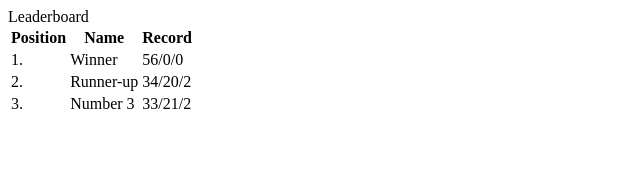
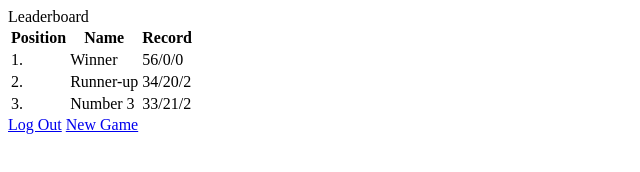
Before and after one commit to zach4ster/startup2.0, a plain HTML site: page HTML Files/leaderboard.html in a window 1280 px wide. Shown: the whole page, without its empty margins (0-640 px from the left). Drawn offline with Linux system fonts and the light colour scheme.

Commit message:
Added links between pages

```diff
--- a/HTML Files/leaderboard.html
+++ b/HTML Files/leaderboard.html
@@ -31,5 +31,9 @@
                 </tr>
             </table>
         </body>
+        <footer>
+            <a href="index.html">Log Out</a>
+            <a href="game.html">New Game</a>
+        </footer>
     </main>
 </html>
```
Also changed, not shown: HTML Files/game.html (+3 -0 lines).
